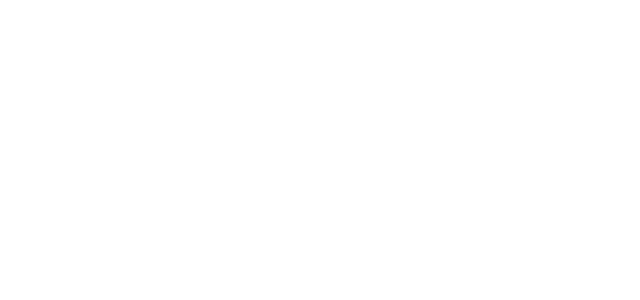
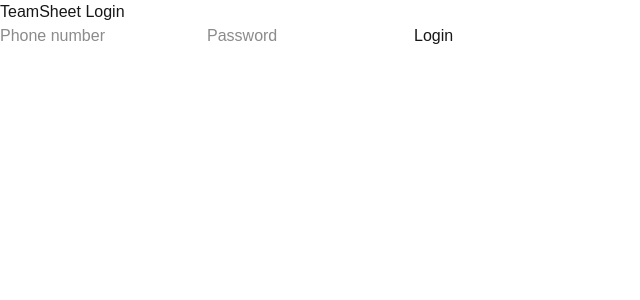
Before and after one commit to saq1b786/TeamSheet, a Next.js app in the folder frontend/: page /login in a window 1280 px wide. Shown: the top 300 px of the page, without its empty margins (0-640 px from the left). Built offline with nearby package versions, Linux system fonts and the light colour scheme.

Commit message:
HTML added

```diff
--- a/frontend/app/login/page.tsx
+++ b/frontend/app/login/page.tsx
@@ -22,5 +22,29 @@ export default function LoginPage(){
 
     };
 
+    return (
+    <div>
+        <h1>TeamSheet Login</h1>
+
+        <input
+            type="text"
+            placeholder="Phone number"
+            value={phoneNumber}
+            onChange={(e) => setPhoneNumber(e.target.value)}
+        />
+
+        <input
+            type="password"
+            placeholder="Password"
+            value={password}
+            onChange={(e) => setPassword(e.target.value)}
+        />
+
+        <button onClick={handleLogin}>Login</button>
+
+        <p>{message}</p>
+    </div>
+);
+
 
 }
```
